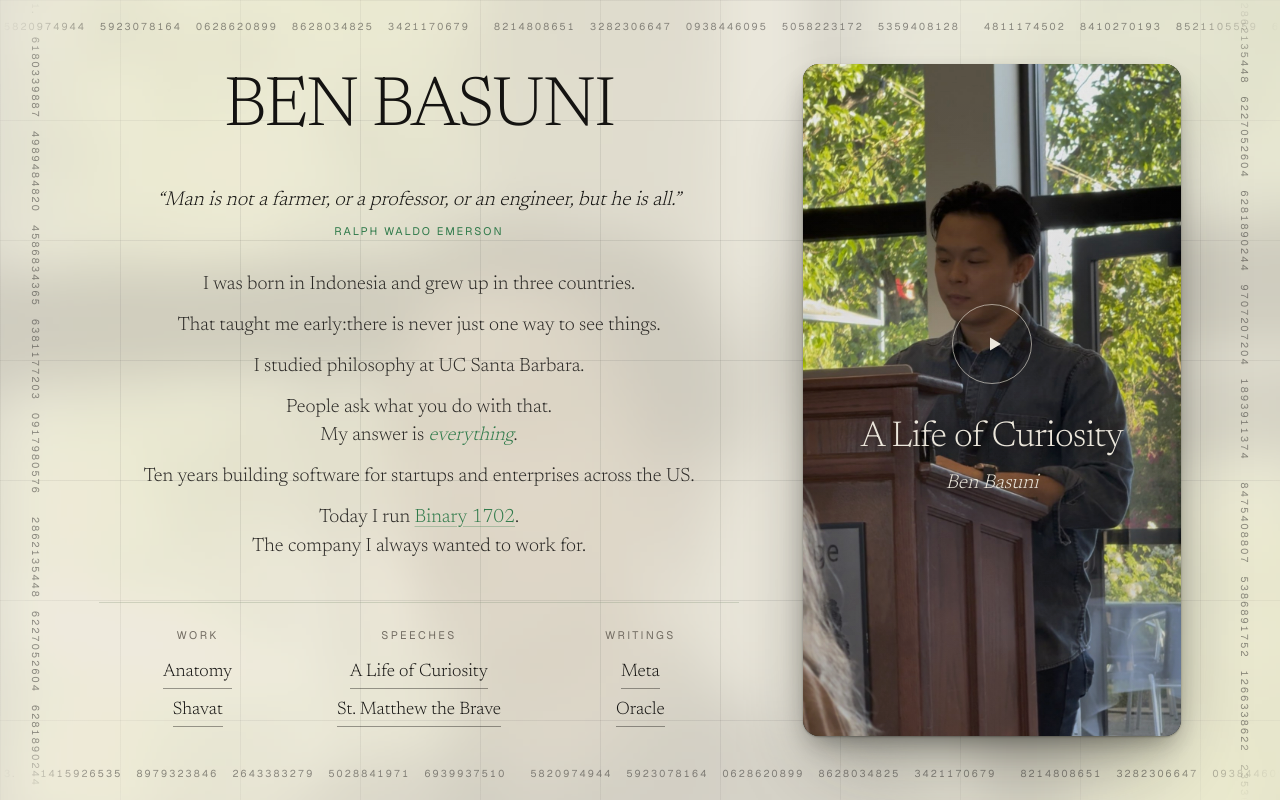
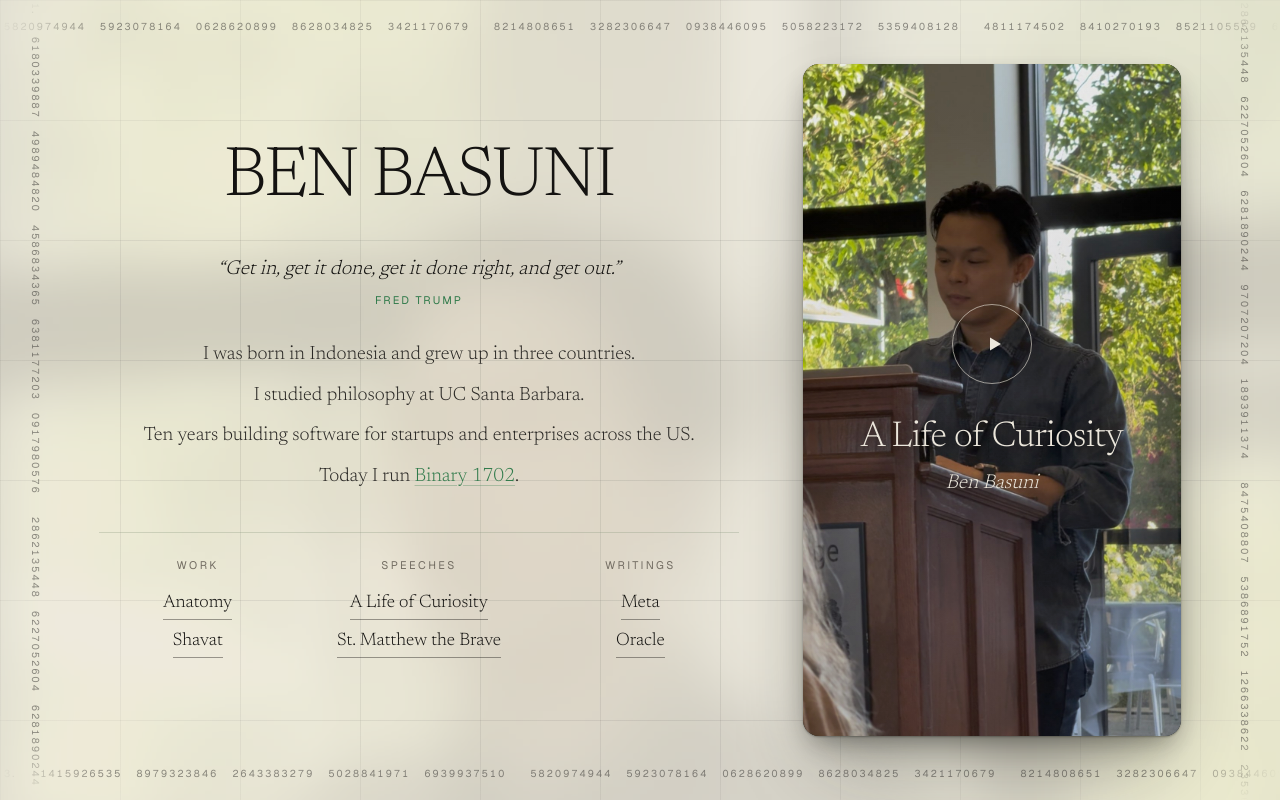
Before and after one commit to binary1702/benbasuni.com, a Next.js app: page / in a window 1280 px wide. Built offline with nearby package versions, Linux system fonts and the light colour scheme.

Commit message:
Update homepage quote and streamline bio text
- Replace Emerson quote with Fred Trump quote
- Remove verbose bio sections for cleaner presentation
- Keep essential facts: background, education, experience, company

```diff
--- a/src/app/page.tsx
+++ b/src/app/page.tsx
@@ -107,27 +107,17 @@ export default function Home() {
               className="whitespace-nowrap font-serif font-light italic leading-[1.5] text-ink"
               style={{ fontSize: 'clamp(0.65rem, 2.6vw, 1.25rem)' }}
             >
-              &ldquo;Man is not a farmer, or a professor, or an engineer, but he is all.&rdquo;
+              &ldquo;Get in, get it done, get it done right, and get out.&rdquo;
             </p>
             <footer className="mt-2 font-sans text-[11px] uppercase tracking-[0.18em] text-sage-deep">
-              Ralph Waldo Emerson
+              Fred Trump
             </footer>
           </blockquote>
 
           {/* One idea per line. Each <p> is a row; the gap between rows does the pacing. */}
           <div className="mt-8 space-y-3 font-serif text-[1.05rem] font-light leading-[1.5] text-charcoal md:text-[1.2rem]">
             <p>I was born in Indonesia and grew up in three countries.</p>
-            <p className="md:whitespace-nowrap">
-              That taught me early:
-              <br className="md:hidden" />
-              there is never just one way to see things.
-            </p>
             <p>I studied philosophy at UC Santa Barbara.</p>
-            <p>
-              People ask what you do with that.
-              <br />
-              My answer is <em className="text-sage-deep">everything</em>.
-            </p>
             <p>Ten years building software for startups and enterprises across the US.</p>
             <p>
               Today I run{' '}
@@ -140,8 +130,6 @@ export default function Home() {
                 Binary 1702
               </a>
               .
-              <br />
-              The company I always wanted to work for.
             </p>
           </div>
 
```
